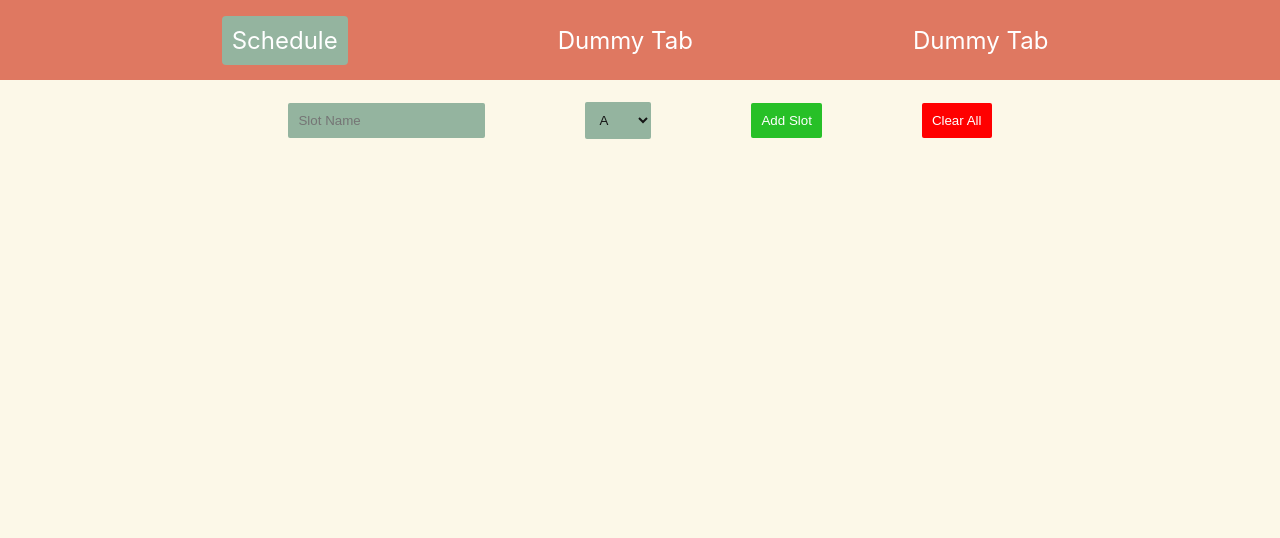
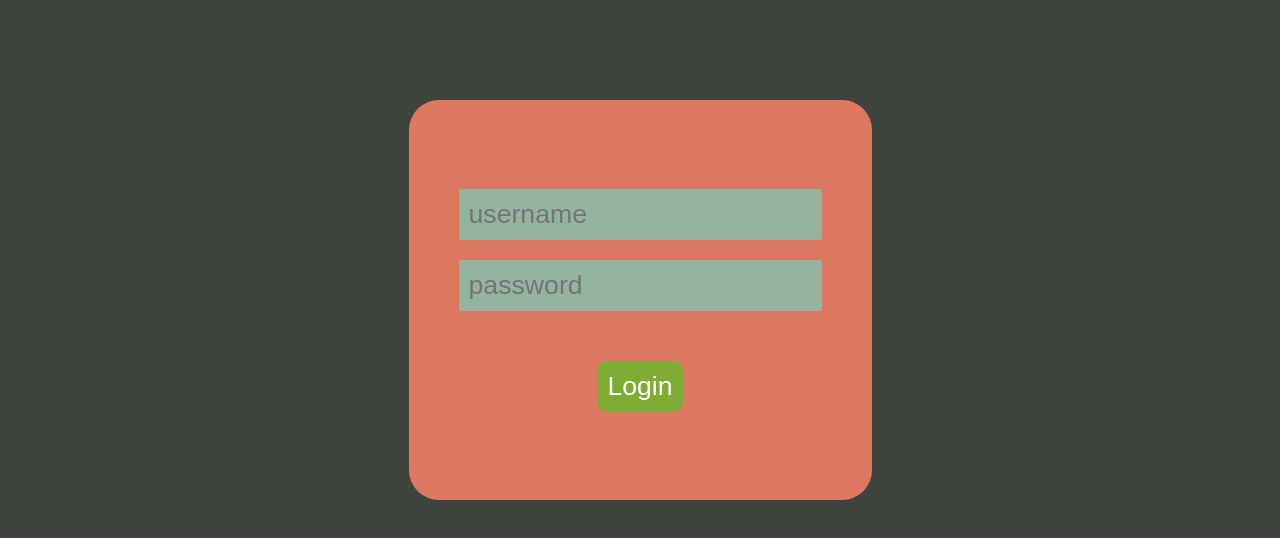
Before and after one commit to SamarthPandya/scheduling-assistant, a React (Create React App) app: page / in a window 1280 px wide. Shown: the top 538 px of the page. Built offline with nearby package versions, Linux system fonts and the light colour scheme.

Commit message:
Adding Login Page

```diff
--- a/package.json
+++ b/package.json
@@ -8,6 +8,7 @@
     "@testing-library/user-event": "^13.5.0",
     "react": "^18.2.0",
     "react-dom": "^18.2.0",
+    "react-router-dom": "^6.3.0",
     "react-scripts": "5.0.1",
     "web-vitals": "^2.1.4"
   },
--- a/src/App.js
+++ b/src/App.js
@@ -1,10 +1,11 @@
+import { useState } from "react";
 import "./App.css";
 import Tabs from "./Components/TabComponent/Tabs";
-
+import Login from "./Login";
 function App() {
   return (
     <div className="App">
-      <Tabs />
+      <Login />
     </div>
   );
 }
--- a/src/Components/AllTabs/FirstTab.js
+++ b/src/Components/AllTabs/FirstTab.js
@@ -50,6 +50,12 @@ const FirstTab = () => {
     selectedSlot.setAttribute("disabled", "1");
     console.log(slots);
     console.log(passToDB);
+    localStorage.setItem(slotMap[selectedSlotIndex], selectedSlotName);
+    localStorage.setItem("someNumber", 23);
+    localStorage.setItem("someNumber2", 232);
+    console.log(
+      localStorage.getItem("someNumber") + localStorage.getItem("someNumber2")
+    );
   }
   const clearAll = () => {
     var temp = document.getElementsByTagName("option");
@@ -57,6 +63,7 @@ const FirstTab = () => {
       if (temp[i] != undefined && temp[i].disabled) {
         temp[i].removeAttribute("disabled");
       }
+      localStorage.removeItem(slotMap[i]);
       slots[slotMap[i]] = "";
     }
     console.log(slots);
--- /dev/null
+++ b/src/Login.css
@@ -0,0 +1,40 @@
+* {
+  background-color: #3f443f;
+}
+.form {
+  align-items: center;
+  justify-content: center;
+  display: flex;
+}
+form {
+  display: flex;
+  flex-direction: column;
+  justify-content: center;
+  align-items: center;
+  row-gap: 20px;
+  position: absolute;
+  top: 100px;
+  background-color: #df7861;
+  padding: 50px;
+  border-radius: 30px;
+  height: 400px;
+}
+
+input {
+  font-size: 20pt;
+  color: rgb(41, 41, 41);
+}
+.logIn {
+  border-radius: 10px;
+  background-color: rgb(125, 171, 52);
+  margin-top: 30px;
+  color: rgb(255, 255, 255);
+}
+.logIn:hover {
+  background-color: rgb(7, 88, 251);
+}
+
+.error {
+  background-color: inherit;
+  color: white;
+}
--- /dev/null
+++ b/src/Login.js
@@ -0,0 +1,63 @@
+import React from "react";
+import Tabs from "./Components/TabComponent/Tabs";
+import { useState } from "react";
+import "./Login.css";
+
+function Login() {
+  const [errorMessages, setErrorMessages] = useState({});
+  const [isSubmitted, setIsSubmitted] = useState(false);
+  const renderErrorMessage = (name) =>
+    name === errorMessages.name && (
+      <div className="error">{errorMessages.message}</div>
+    );
+  const database = [
+    {
+      username: "user1",
+      password: "pass1",
+    },
+    {
+      username: "user2",
+      password: "pass2",
+    },
+  ];
+  const errors = {
+    uname: "invalid username",
+    pass: "invalid password",
+  };
+  const handleSubmit = (event) => {
+    //Prevent page reload
+    event.preventDefault();
+
+    var { uname, pass } = document.forms[0];
+
+    // Find user login info
+    const userData = database.find((user) => user.username === uname.value);
+
+    // Compare user info
+    if (userData) {
+      if (userData.password !== pass.value) {
+        // Invalid password
+        setErrorMessages({ name: "pass", message: errors.pass });
+      } else {
+        setIsSubmitted(true);
+      }
+    } else {
+      // Username not found
+      setErrorMessages({ name: "uname", message: errors.uname });
+    }
+  };
+  const renderForm = (
+    <div className="form">
+      <form onSubmit={handleSubmit}>
+        {renderErrorMessage("uname")}
+        {renderErrorMessage("pass")}
+        <input type="text" name="uname" required placeholder="username" />
+        <input type="password" name="pass" required placeholder="password" />
+        <input type="submit" value="Login" className="logIn" />
+      </form>
+    </div>
+  );
+  return isSubmitted ? <Tabs /> : renderForm;
+}
+
+export default Login;
```
Also changed, not shown: 1 other file (tests, documents, lock files or other folders).
